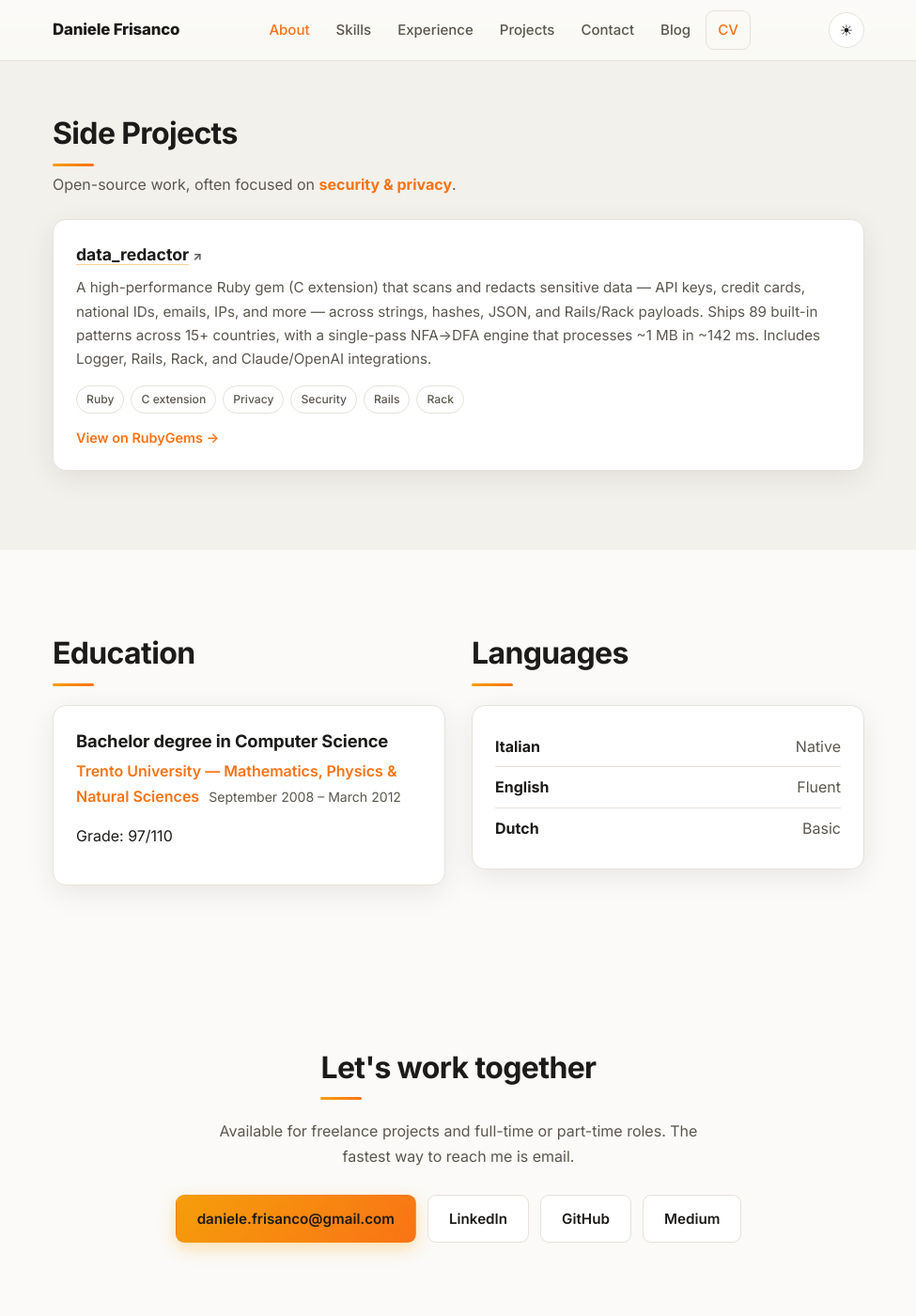
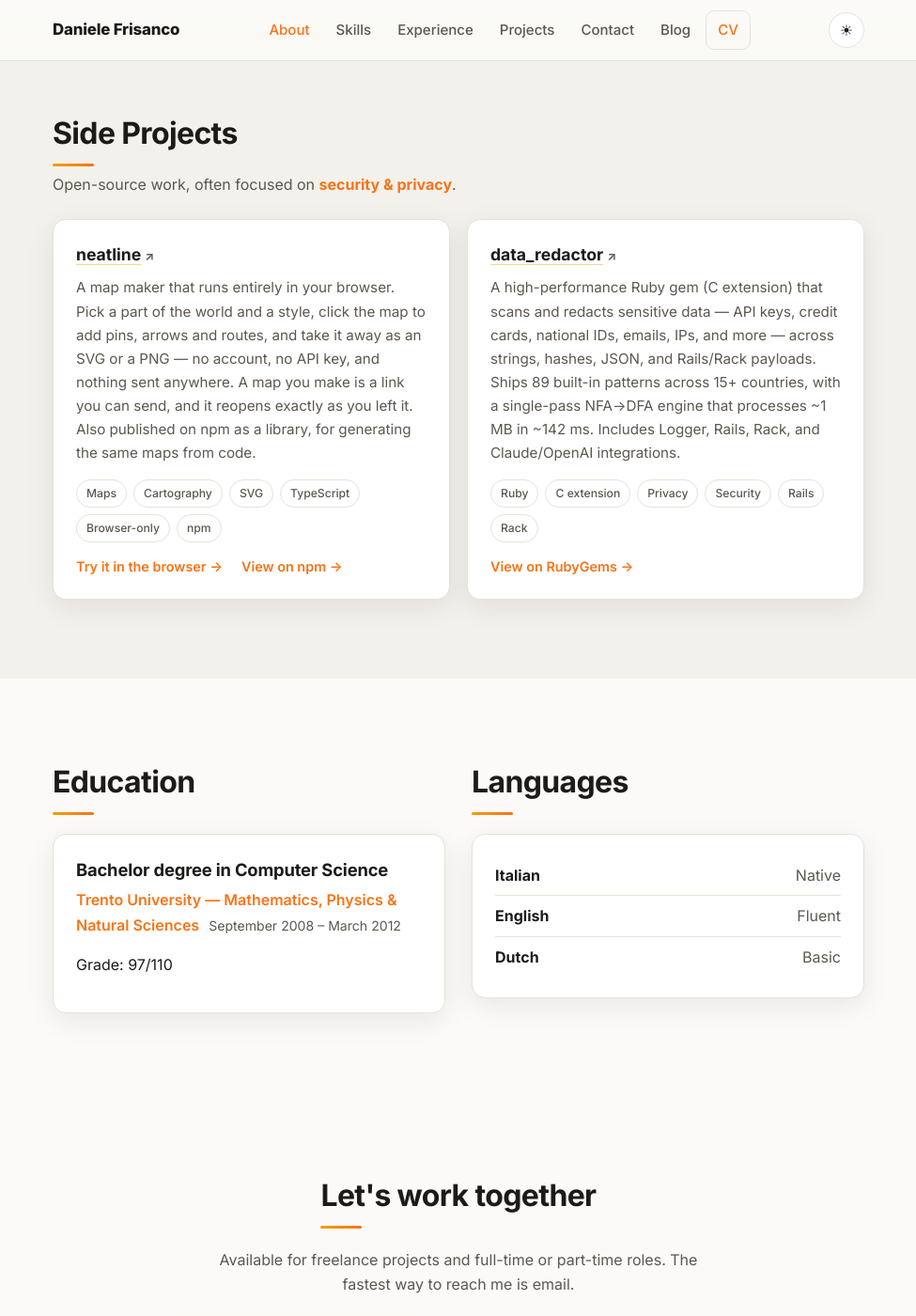
Before and after one commit to danielefrisanco/danielefrisanco.github.io, a Jekyll site: the page built from index.md, in a window 1280 px wide and 1400 px high, scrolled down 6210 px. Shown: the whole window at 94% size, without its empty margins (152-1127 px from the left). Built offline with Jekyll 4.4.1, drawn with Linux system fonts in a browser that asks for light colours.

Commit message:
Add neatline to side projects
Lead the card with the browser map maker rather than the library, and
give each project its own list of links so the call to action is no
longer hardcoded to RubyGems.

Co-Authored-By: Claude Opus 5 <noreply@anthropic.com>

```diff
--- a/_data/projects.yml
+++ b/_data/projects.yml
@@ -1,4 +1,17 @@
+- name: neatline
+  url: https://danielefrisanco.github.io/neatline/
+  description: "A map maker that runs entirely in your browser. Pick a part of the world and a style, click the map to add pins, arrows and routes, and take it away as an SVG or a PNG — no account, no API key, and nothing sent anywhere. A map you make is a link you can send, and it reopens exactly as you left it. Also published on npm as a library, for generating the same maps from code."
+  tech: [Maps, Cartography, SVG, TypeScript, Browser-only, npm]
+  links:
+    - text: "Try it in the browser →"
+      url: https://danielefrisanco.github.io/neatline/
+    - text: "View on npm →"
+      url: https://www.npmjs.com/package/@neatline/map
+
 - name: data_redactor
   url: https://rubygems.org/gems/data_redactor
   description: "A high-performance Ruby gem (C extension) that scans and redacts sensitive data — API keys, credit cards, national IDs, emails, IPs, and more — across strings, hashes, JSON, and Rails/Rack payloads. Ships 89 built-in patterns across 15+ countries, with a single-pass NFA→DFA engine that processes ~1 MB in ~142 ms. Includes Logger, Rails, Rack, and Claude/OpenAI integrations."
   tech: [Ruby, C extension, Privacy, Security, Rails, Rack]
+  links:
+    - text: "View on RubyGems →"
+      url: https://rubygems.org/gems/data_redactor
--- a/_layouts/home.html
+++ b/_layouts/home.html
@@ -135,7 +135,11 @@ layout: default
             <div class="tags">
               {%- for t in proj.tech -%}<span class="tag">{{ t }}</span>{%- endfor -%}
             </div>
-            <a href="{{ proj.url }}" class="project__link" target="_blank" rel="noopener noreferrer">View on RubyGems →</a>
+            <div class="project__links">
+              {%- for link in proj.links -%}
+              <a href="{{ link.url }}" class="project__link" target="_blank" rel="noopener noreferrer">{{ link.text }}</a>
+              {%- endfor -%}
+            </div>
           </article>
           {%- endfor -%}
         </div>
--- a/assets/main.scss
+++ b/assets/main.scss
@@ -322,7 +322,8 @@ img { max-width: 100%; display: block; }
 .projects { display: grid; grid-template-columns: repeat(auto-fit, minmax(280px, 1fr)); gap: 18px; }
 .project__name { margin: 0 0 8px; font-size: 1.1rem; }
 .project__desc { margin: 0 0 14px; color: var(--text-soft); font-size: 0.95rem; }
-.project__link { display: inline-block; margin-top: 14px; font-weight: 600; font-size: 0.9rem; }
+.project__links { display: flex; flex-wrap: wrap; gap: 8px 20px; margin-top: 14px; }
+.project__link { display: inline-block; font-weight: 600; font-size: 0.9rem; }
 
 /* ============================================================
    Experience timeline
```
